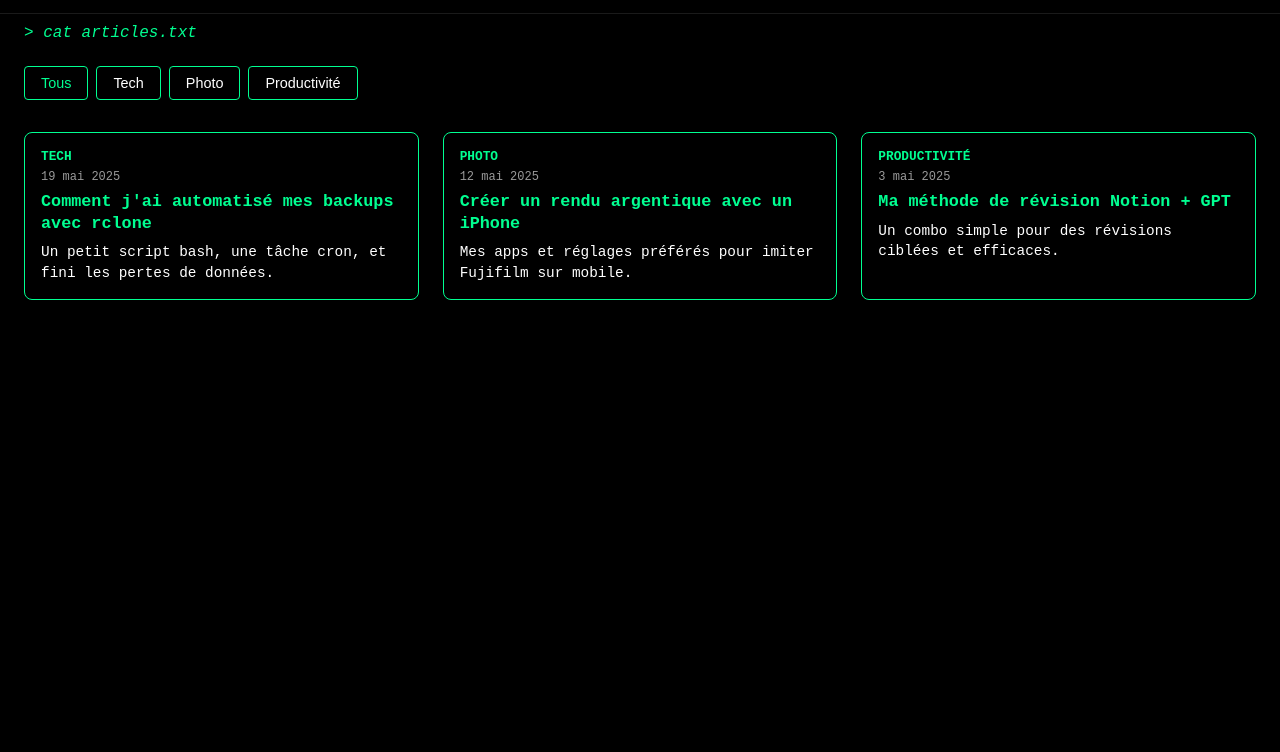
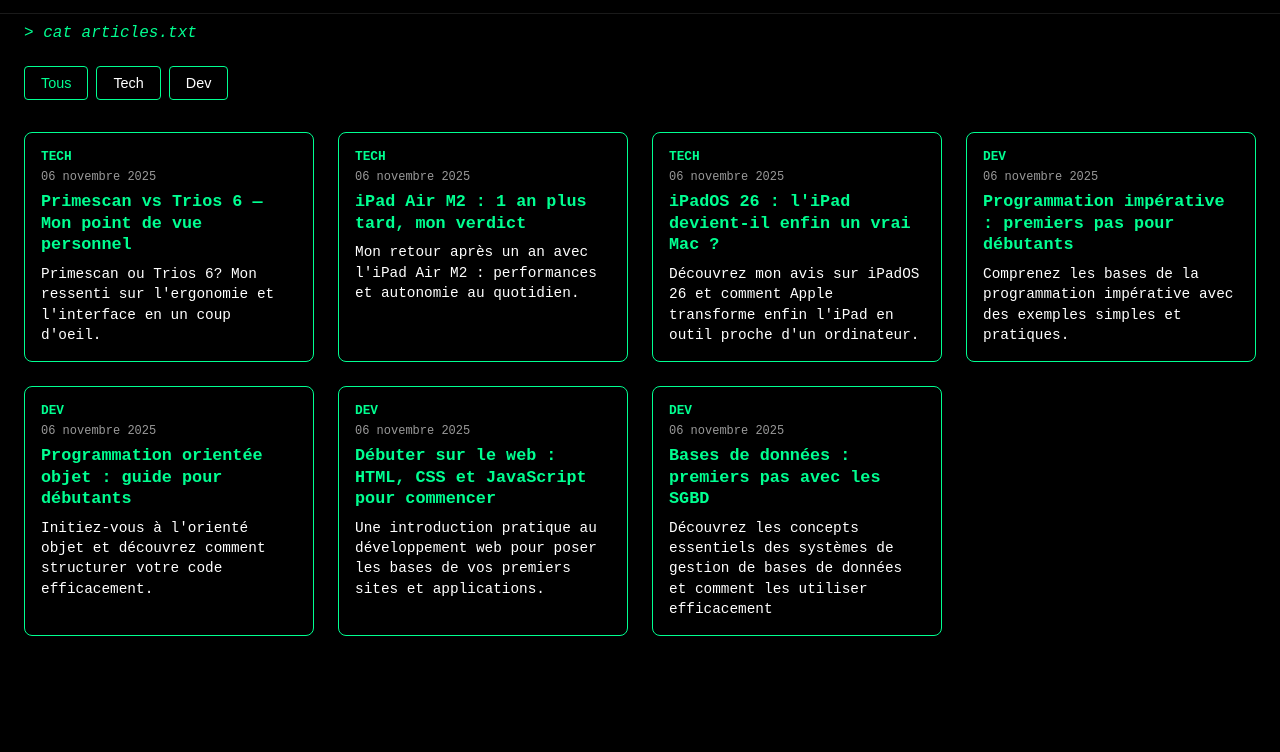
Before and after one commit to itszaaak/itszaaak.github.io, a plain HTML site: page blog.html in a window 1280 px wide. Shown: the part 48-800 px from the top of the page. Drawn offline with Linux system fonts and the light colour scheme.

Commit message:
mise a jour articles et shop

```diff
--- a/blog.html
+++ b/blog.html
@@ -37,29 +37,54 @@
         <div class="filters">
             <button class="active" data-filter="all">Tous</button>
             <button data-filter="tech">Tech</button>
-            <button data-filter="photo">Photo</button>
-            <button data-filter="productivity">Productivité</button>
+            <button data-filter="dev">Dev</button>
         </div>
 
         <div class="articles">
             <a href="/ArticlesBlog/article1.html" class="article" data-category="tech">
                 <div class="badge">Tech</div>
-                <div class="date">19 mai 2025</div>
-                <div class="title">Comment j'ai automatisé mes backups avec rclone</div>
-                <div class="summary">Un petit script bash, une tâche cron, et fini les pertes de données.</div>
+                <div class="date">06 novembre 2025</div>
+                <div class="title">Primescan vs Trios 6 — Mon point de vue personnel</div>
+                <div class="summary">Primescan ou Trios 6? Mon ressenti sur l'ergonomie et l'interface en un coup d'oeil.</div>
             </a>
-            <a href="/blog/article2.html" class="article" data-category="photo">
-                <div class="badge">Photo</div>
-                <div class="date">12 mai 2025</div>
-                <div class="title">Créer un rendu argentique avec un iPhone</div>
-                <div class="summary">Mes apps et réglages préférés pour imiter Fujifilm sur mobile.</div>
+            <a href="/ArticlesBlog/article1.html" class="article" data-category="tech">
+                <div class="badge">Tech</div>
+                <div class="date">06 novembre 2025</div>
+                <div class="title">iPad Air M2 : 1 an plus tard, mon verdict</div>
+                <div class="summary">Mon retour après un an avec l'iPad Air M2 : performances et autonomie au quotidien.</div>
             </a>
-            <a href="/blog/article3.html" class="article" data-category="productivity">
-                <div class="badge">Productivité</div>
-                <div class="date">3 mai 2025</div>
-                <div class="title">Ma méthode de révision Notion + GPT</div>
-                <div class="summary">Un combo simple pour des révisions ciblées et efficaces.</div>
+            <a href="/ArticlesBlog/article1.html" class="article" data-category="tech">
+                <div class="badge">Tech</div>
+                <div class="date">06 novembre 2025</div>
+                <div class="title">iPadOS 26 : l'iPad devient-il enfin un vrai Mac ?</div>
+                <div class="summary">Découvrez mon avis sur iPadOS 26 et comment Apple transforme enfin l'iPad en outil proche d'un ordinateur.</div>
             </a>
+            <a href="/ArticlesBlog/article1.html" class="article" data-category="dev">
+                <div class="badge">Dev</div>
+                <div class="date">06 novembre 2025</div>
+                <div class="title">Programmation impérative : premiers pas pour débutants</div>
+                <div class="summary">Comprenez les bases de la programmation impérative avec des exemples simples et pratiques.</div>
+            </a>
+            <a href="/ArticlesBlog/article1.html" class="article" data-category="dev">
+                <div class="badge">Dev</div>
+                <div class="date">06 novembre 2025</div>
+                <div class="title">Programmation orientée objet : guide pour débutants</div>
+                <div class="summary">Initiez-vous à l'orienté objet et découvrez comment structurer votre code efficacement.</div>
+            </a>
+
+            <a href="/ArticlesBlog/article1.html" class="article" data-category="dev">
+                <div class="badge">Dev</div>
+                <div class="date">06 novembre 2025</div>
+                <div class="title">Débuter sur le web : HTML, CSS et JavaScript pour commencer</div>
+                <div class="summary">Une introduction pratique au développement web pour poser les bases de vos premiers sites et applications.</div>
+            </a>
+            <a href="/ArticlesBlog/article1.html" class="article" data-category="dev">
+                <div class="badge">Dev</div>
+                <div class="date">06 novembre 2025</div>
+                <div class="title">Bases de données : premiers pas avec les SGBD</div>
+                <div class="summary">Découvrez les concepts essentiels des systèmes de gestion de bases de données et comment les utiliser efficacement</div>
+            </a>
+
         </div>
     </main>
     <footer>
```
Also changed, not shown: shop.html (+22 -13 lines).
